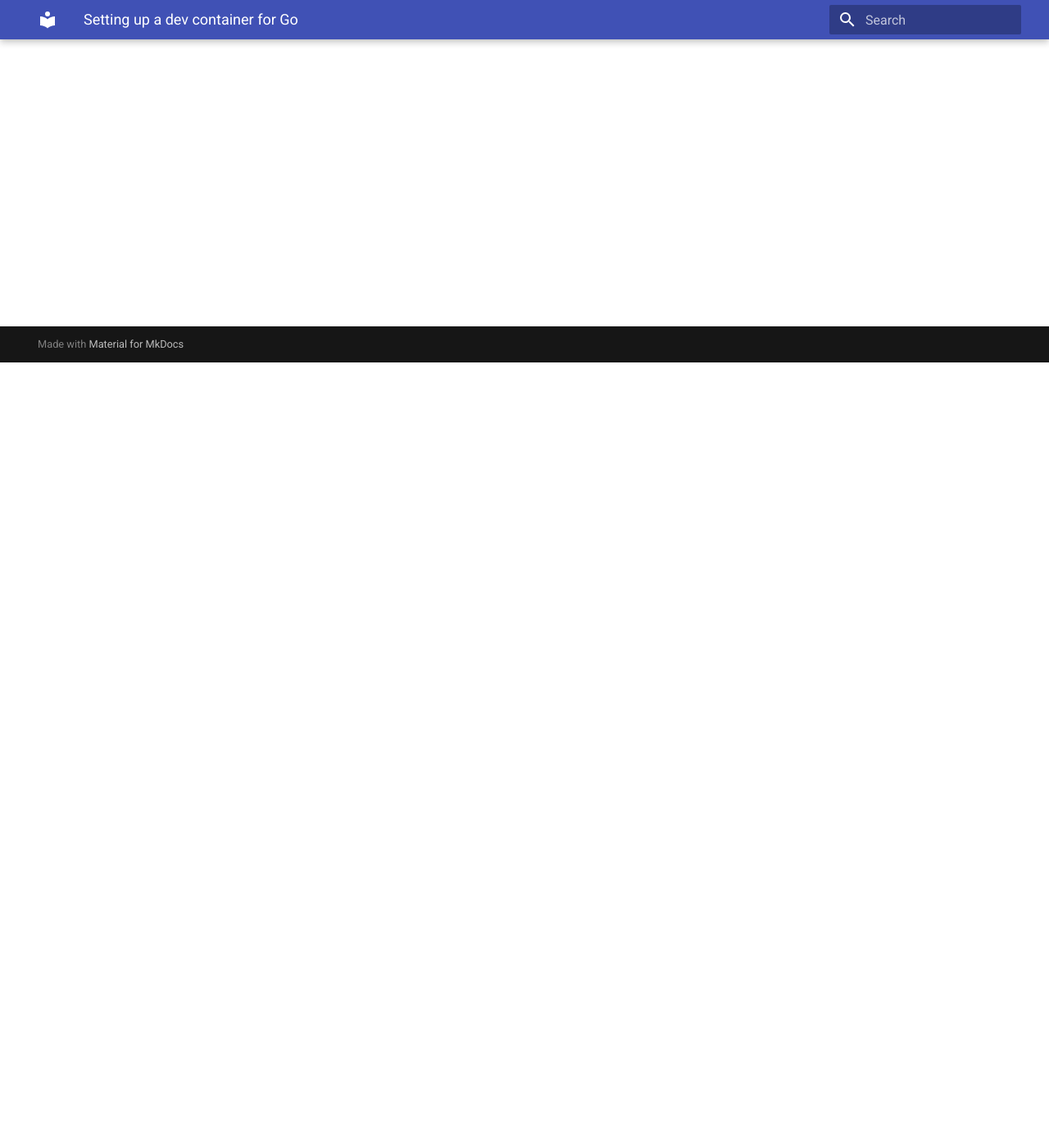
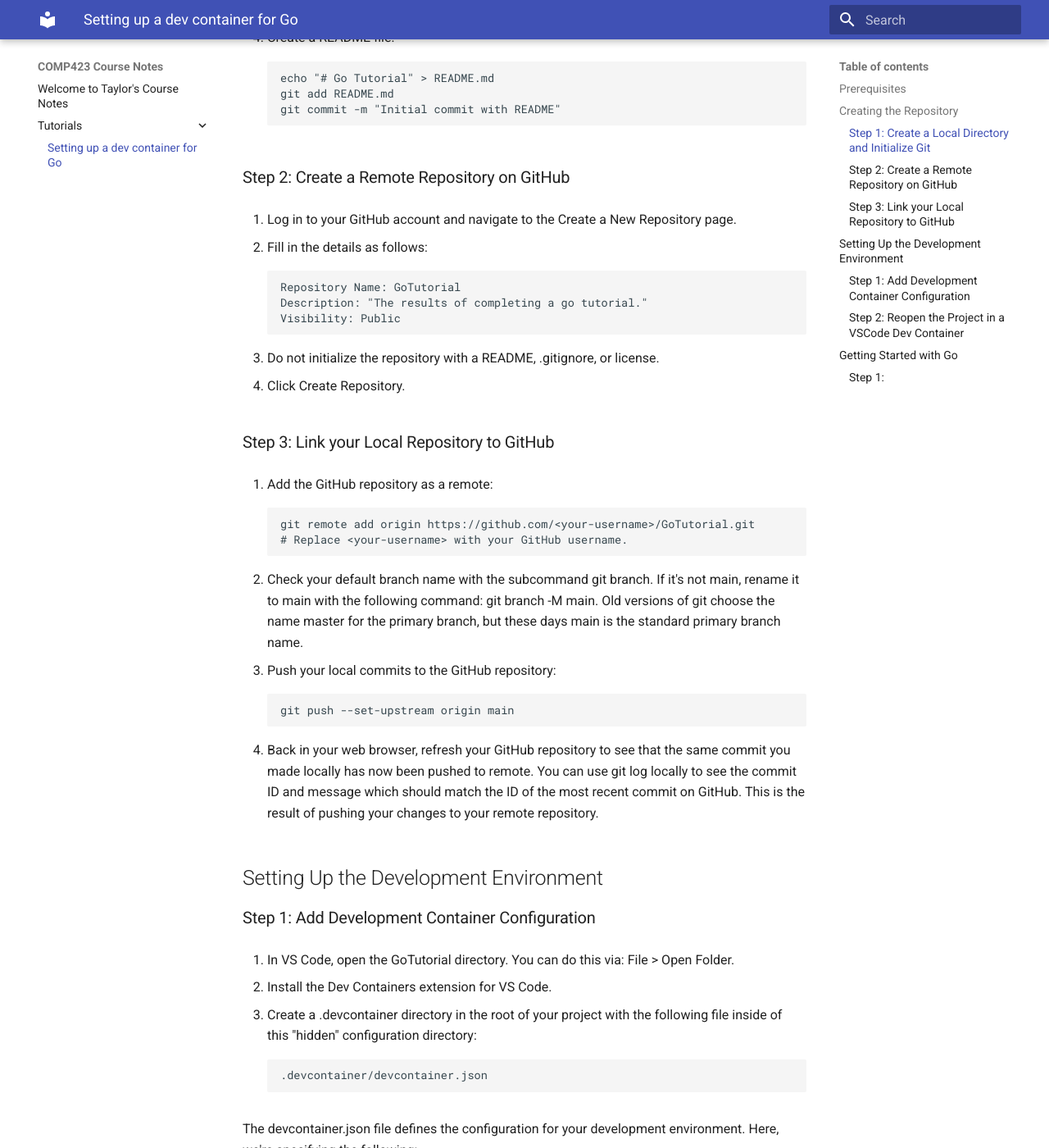
Before and after one commit to Taylor1515/comp423-course-notes, an MkDocs documentation site: the page built from docs/tutorials/go-setup.md, in a window 1280 px wide and 1400 px high, scrolled down 958 px. Shown: the whole window at 82% size. Built offline with MkDocs 1.6.1 and Material for MkDocs 9.7.7, drawn with Linux system fonts in a browser that asks for light colours; some of the changed text lies outside the part shown.

Commit message:
finished first draft of dev container setup

````diff
--- a/docs/tutorials/go-setup.md
+++ b/docs/tutorials/go-setup.md
@@ -3,3 +3,122 @@
 * Primary author: [Taylor Morris](https://github.com/Taylor1515)
 
 * Reviewer: [Jack Coury](https://github.com/jcoury89)
+
+* Site adapted from [Comp 423 Mkdocs Tutorial](https://comp423-25s.github.io/resources/MkDocs/tutorial/#what-you-will-learn)
+
+## Prerequisites
+
+Before we dive in, make sure you have:
+
+1. A GitHub account: If you don’t have one yet, sign up at GitHub.
+2. Git installed: Install Git if you don’t already have it.
+3. Visual Studio Code (VS Code): Downloaded and installed.
+4. Docker installed: Required to run the dev container.
+
+## Creating the Repository
+
+### Step 1: Create a Local Directory and Initialize Git
+
+1. Open your terminal or command prompt.
+
+2. Create a new directory for your project. (Note: Of course, if you'd like to organize this tutorial somewhere else on your machine, go ahead and change into that parent directory first. By default this will be in your user's home directory.):
+
+        mkdir GoTutorial
+        cd GoTutorial
+
+3. Initialize a new Git repository:
+
+        git init
+
+4. Create a README file:
+
+        echo "# Go Tutorial" > README.md
+        git add README.md
+        git commit -m "Initial commit with README"
+
+### Step 2: Create a Remote Repository on GitHub
+
+1. Log in to your GitHub account and navigate to the Create a New Repository page.
+
+2. Fill in the details as follows:
+
+        Repository Name: GoTutorial
+        Description: "The results of completing a go tutorial."
+        Visibility: Public
+
+3. Do not initialize the repository with a README, .gitignore, or license.
+
+4. Click Create Repository.
+
+### Step 3: Link your Local Repository to GitHub
+
+1. Add the GitHub repository as a remote:
+
+        git remote add origin https://github.com/<your-username>/GoTutorial.git
+        # Replace <your-username> with your GitHub username.
+
+2. Check your default branch name with the subcommand git branch. If it's not main, rename it to main with the following command: git branch -M main. Old versions of git choose the name master for the primary branch, but these days main is the standard primary branch name.
+
+3. Push your local commits to the GitHub repository:
+
+        git push --set-upstream origin main
+
+4. Back in your web browser, refresh your GitHub repository to see that the same commit you made locally has now been pushed to remote. You can use git log locally to see the commit ID and message which should match the ID of the most recent commit on GitHub. This is the result of pushing your changes to your remote repository.
+
+## Setting Up the Development Environment
+
+### Step 1: Add Development Container Configuration
+
+1. In VS Code, open the GoTutorial directory. You can do this via: File > Open Folder.
+
+2. Install the Dev Containers extension for VS Code.
+
+3. Create a .devcontainer directory in the root of your project with the following file inside of this "hidden" configuration directory:
+
+        .devcontainer/devcontainer.json
+
+The devcontainer.json file defines the configuration for your development environment. Here, we're specifying the following:
+
+* name: A descriptive name for your dev container.
+
+* image: The Docker image to use, in this case, the latest version of a Go environment.
+
+* customizations: Adds useful configurations to VS Code, like installing the Go extension.
+
+* postCreateCommand: A command to run after the container is created. Here we are checking the current version of go that is installed.
+
+```
+ {
+	"name": "Go",
+	"image": "mcr.microsoft.com/vscode/devcontainers/go:latest",
+	"customizations": {
+		"vscode": {
+			"settings": {
+				"go.toolsManagement.checkForUpdates": "local",
+				"go.useLanguageServer": true,
+				"go.gopath": "/go"
+			},
+			"extensions": [
+				"golang.Go"
+			]
+		}
+	},
+	"postCreateCommand": "go version",
+
+	"remoteUser": "vscode"
+}
+```
+
+### Step 2: Reopen the Project in a VSCode Dev Container
+
+1. Reopen the project in the container by pressing Ctrl+Shift+P (or Cmd+Shift+P on Mac), typing "Dev Containers: Reopen in Container," and selecting the option. This may take a few minutes while the image is downloaded and the requirements are installed.
+
+2. Once your dev container setup completes, close the current terminal tab (trash can), open a new terminal pane within VSCode, and try running go version to see your dev container is running a recent version of Go without much effort!
+
+//Steps to create a new project, write a basic "Hello COMP423" program, compile, and run
+
+## Getting Started with Go
+
+Adapted from
+
+### Step 1:
````
